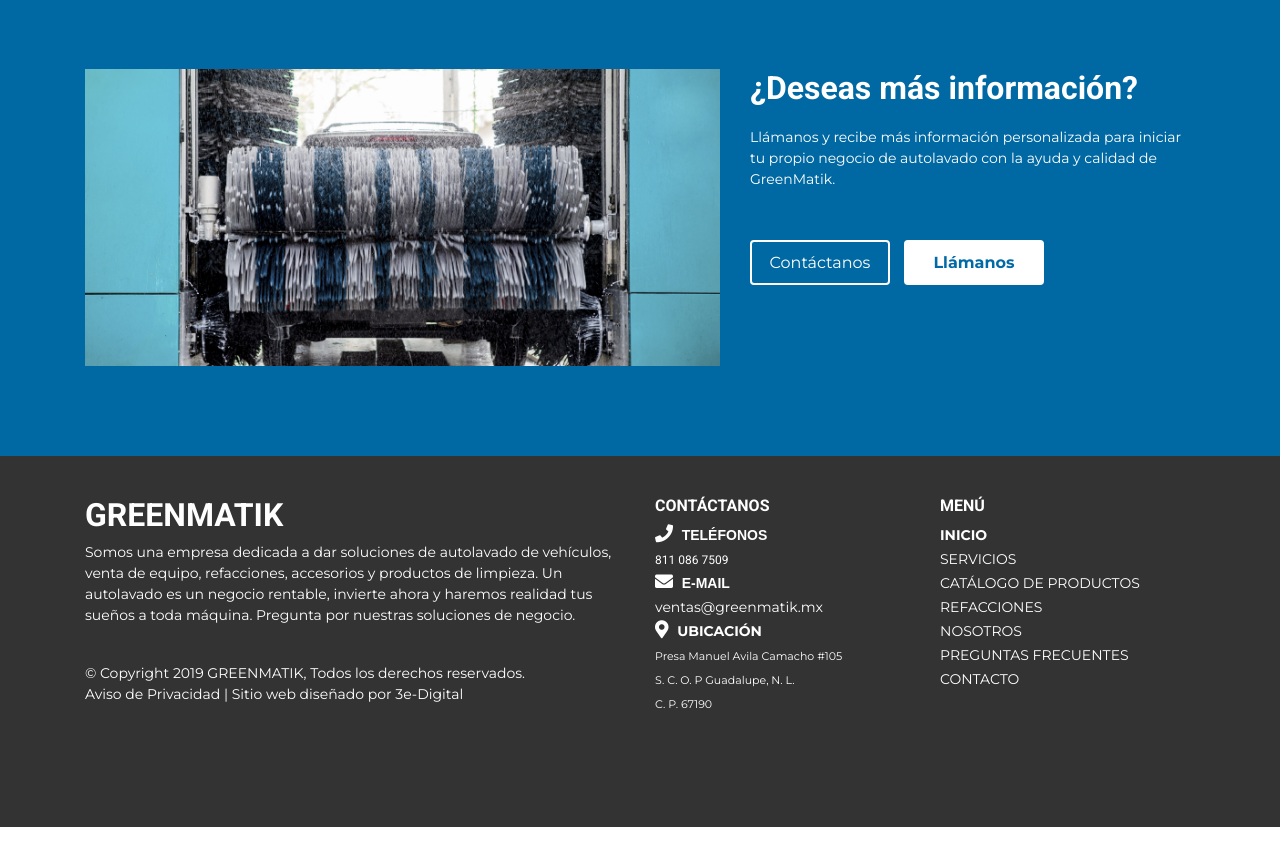
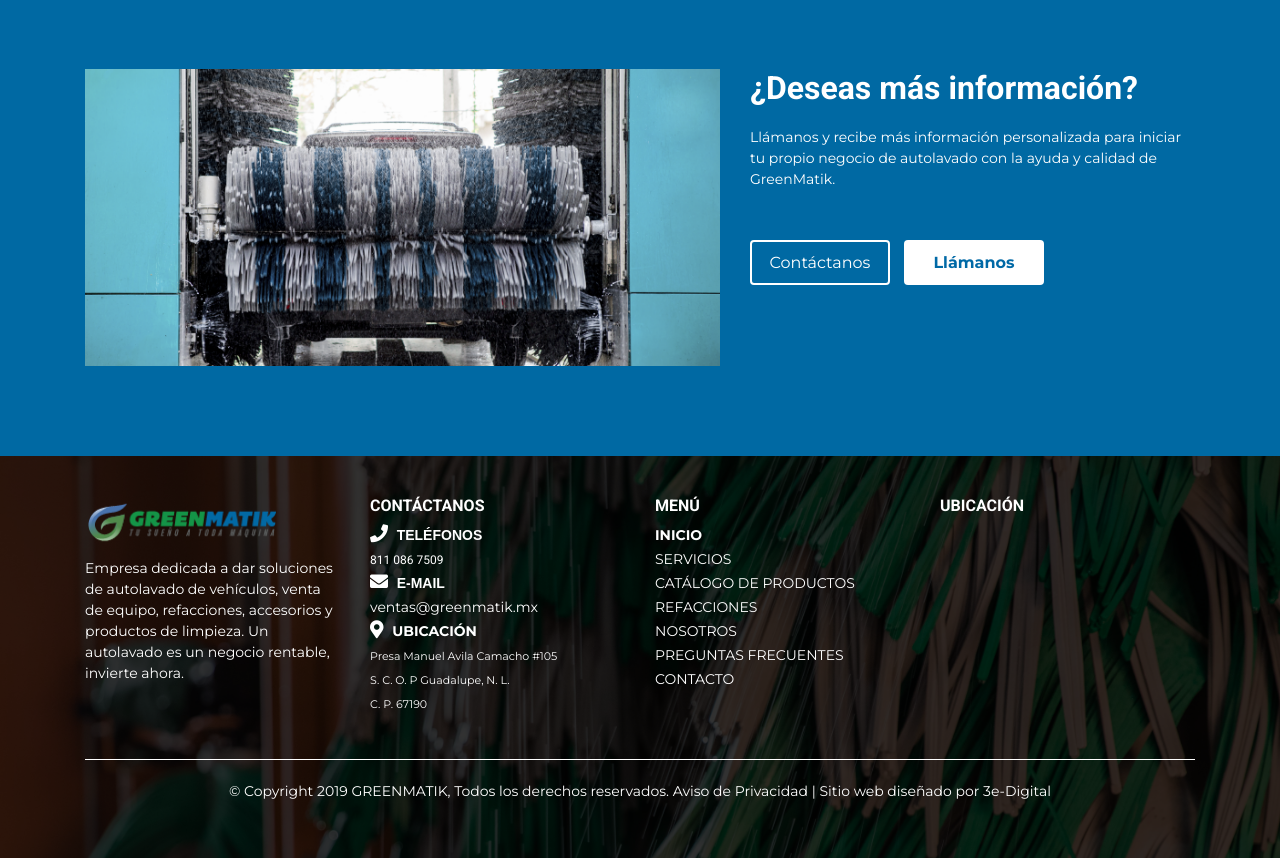
Before and after one commit to theonemanarmy/GreenMatik, a PHP site: page /GreenMatikCopia/ in a window 1280 px wide. Shown: the part 3346-4204 px from the top of the page. Before the commit the page ends 4173 px from the top, so only its background shows below. Run offline with PHP 8.4, Linux system fonts and the light colour scheme; grey boxes are pictures that could not be loaded.

Commit message:
se editó el footer y otras pequeñas cosas

```diff
--- a/assets/css/style.css
+++ b/assets/css/style.css
@@ -950,10 +950,21 @@
 }
 /*-----------FOOTER ----------*/
  footer {
-    background: #333333;
-
+    background: url(../images/banners/footer-back.jpg) no-repeat;
+    background-size:  cover;
     padding: 40px 0;
     color: white;
+    position: relative;
+ }
+
+ footer::before{
+     content:  '';
+     position: absolute;
+     width: 100%;
+     height: 100%;
+     left: 0;
+     top: 0;
+     background: rgba(0,0,0,0.8);
  }
  h2.footer {
      color: white;
@@ -990,6 +1001,17 @@
     display: none;
     margin-top: -40px;
 }
+.copyRight{
+    color: white;
+    position: relative;
+    bottom: 0;
+    border-top: 1px solid white;
+    background-position-x: center;
+    background-position-y: center;
+}
+.copy{
+    color: white;
+}
 .mostrar-row-md {
     display: none;
 }
@@ -1170,7 +1192,7 @@
     .header-oculto {
         display: none;
     }
-    .p.copy {
+    p.copy {
         margin-top: 10px;
     }
 
--- /dev/null
+++ b/controllers/categoriaController.php
@@ -0,0 +1 @@
+<?php
--- a/models/producto.php
+++ b/models/producto.php
@@ -312,7 +312,7 @@
 
     public function getRand($limit){
         $sql = "SELECT p.*, c.nombre AS 'categoria' FROM productos p ".
-                "INNER JOIN categorias c ON p.categoria_id = c.id ORDER BY RAND() ".
+                "INNER JOIN categorias c ON p.categoria_id = c.id ORDER BY RAND()".
                 "LIMIT $limit";
 
         $productosr = $this->db->query($sql);
--- a/views/layout/footer.php
+++ b/views/layout/footer.php
@@ -1,26 +1,16 @@
 <footer class="footer">
     <div class="container">
         <div class="row">
-            <div class="col-xs-123 col-sm-12 col-lg-6">
-                <h2 class="footer"> <strong>GREENMATIK</strong> </h2>
-                <p>Somos una empresa dedicada a dar soluciones de autolavado de vehículos, venta de equipo, refacciones,
-                    accesorios y productos de limpieza.
-                    Un autolavado es un negocio rentable, invierte ahora y haremos realidad tus sueños a toda máquina.
-                    Pregunta por nuestras soluciones de negocio. </p>
+            <div class="col-xs-12 col-sm-12 col-lg-3">
+                <h2 class="footer"> <strong> <img src="<?= base_url ?>assets/images/brand.png" alt="" style="width:75%;"> </strong> </h2>
+                <p>
+                    Empresa dedicada a dar soluciones de autolavado de
+                    vehículos, venta de equipo, refacciones, accesorios
+                    y productos de limpieza. Un autolavado es un negocio
+                    rentable, invierte ahora.
+                </p>
 
-                <p class="copy copy-oculto">
-                    <br>
-                    © Copyright 2019 GREENMATIK, Todos los derechos
-                    reservados.
-                    <br>
-                    <a class="footer-link" href="<?= base_url ?>index/terminosYCondiciones">
-                        Aviso de Privacidad
-                    </a>
-                    |
-                    <a class="footer-link " href="http://www.3e-digital.com/" target="_blank">
-                        Sitio web diseñado por 3e-Digital
-                    </a>
-                </p>
+                <!---->
             </div>
             <div class="col-6 col-sm-6 col-lg-3">
                 <h6><strong>CONTÁCTANOS</strong></h6>
@@ -42,14 +32,13 @@
                 </a>
                 <br>
 
-
                 <a class="oculto link" href="tel:8110867509">
                     <i class="fas fa-phone dos"></i> </a>
                 <br>
 
             </div>
 
-            <div class="col-6 col-sm-6 col-lg-3 ">
+            <div class="col-6 col-sm-6 col-lg-3">
                 <h6><strong>MENÚ</strong> </h6>
                 <a class="footer-link activo" href="<?= base_url ?>index/home"><span>INICIO</span></a> <br>
                 <a class="footer-link" href="<?= base_url ?>index/services"><span>SERVICIOS </span></a> <br>
@@ -64,13 +53,32 @@
                 <a class="oculto link" href="/" target="_blank"> <i class="fab fa-facebook-f dos"></i> @GREENMATIK </a>   -->
             </div>
 
+            <div class="col-6 col-sm-6 col-lg-3">
+                <h6><strong>UBICACIÓN</strong> </h6>
 
+                <iframe src="https://www.google.com/maps/embed?pb=!1m14!1m8!1m3!1d224.77632316017608!2d-100.1985461!3d25.6573297!3m2!1i1024!2i768!4f13.1!3m3!1m2!1s0x8662c130d43003ab%3A0xc5ccd26d2e891e0a!2sGreenmatik%20S.A.%20de%20C.V.!5e0!3m2!1ses!2smx!4v1567094722360!5m2!1ses!2smx" width="100%" height="165" frameborder="0" style="border:0;" allowfullscreen=""></iframe>
+            </div>
         </div>
-        <br><br>
-        <p class=" copy-mostrar "> <br> Copyright © GREENMATIK 2019, Todos los derechos reservados. <br><a class="footer-link" href="aviso-privacidad.php">Aviso de Privacidad </a> |
-            <a class="footer-link " href="http://www.3e-digital.com/" target="_blank"> Sitio web diseñado por 3e-Digital
-            </a>
-        </p>
+
+
+
+        <div class="copyRight mt-20">
+            <p style="color:white; text-align:center;">
+                <br>
+                © Copyright 2019 GREENMATIK, Todos los derechos
+                reservados.
+
+                <a class="footer-link" href="<?= base_url ?>index/terminosYCondiciones">
+                    Aviso de Privacidad
+                </a>
+                |
+                <a class="footer-link " href="http://www.3e-digital.com/" target="_blank">
+                    Sitio web diseñado por 3e-Digital
+                </a>
+            </p>
+        </div>
+
+
     </div>
 </footer>
 
```
Also changed, not shown: controllers/productoController.php (+5 -3 lines), models/categoria.php (+51 -0 lines), assets/images/banners/footer-back.jpg (added).
